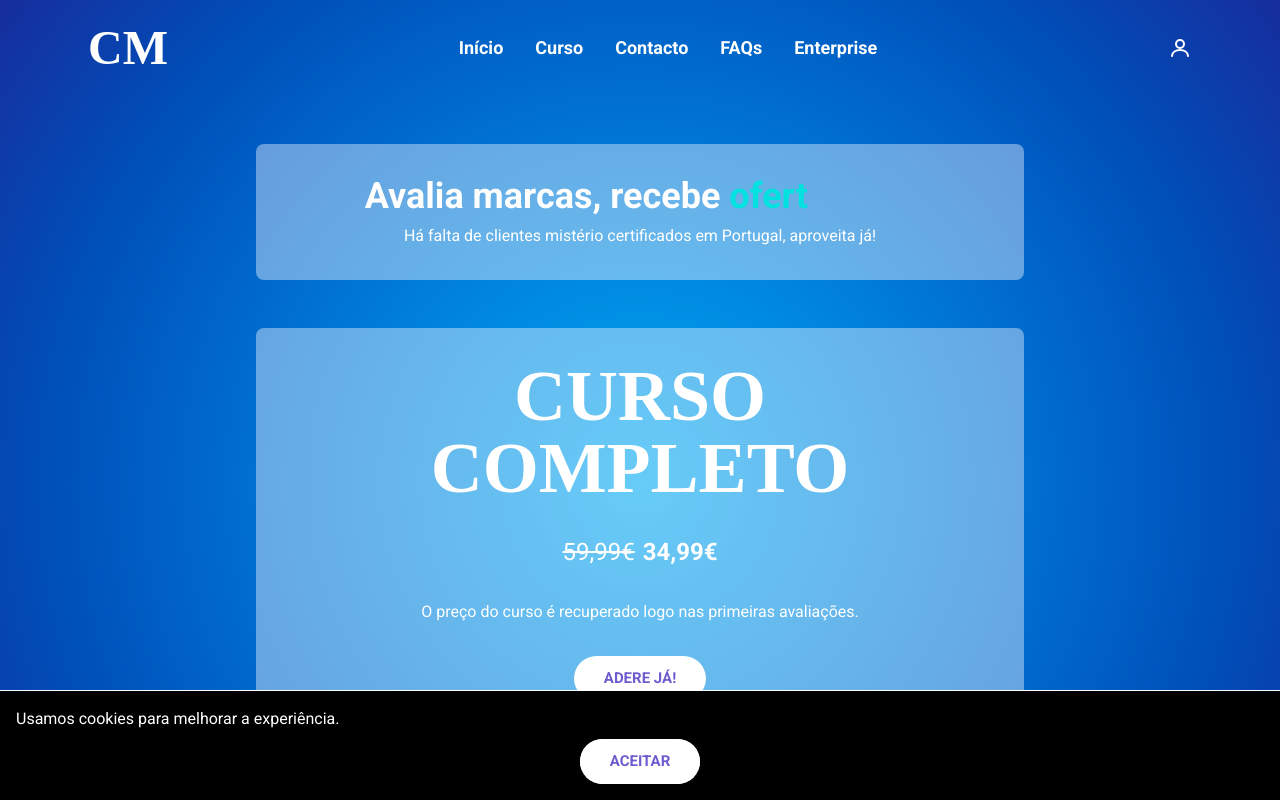
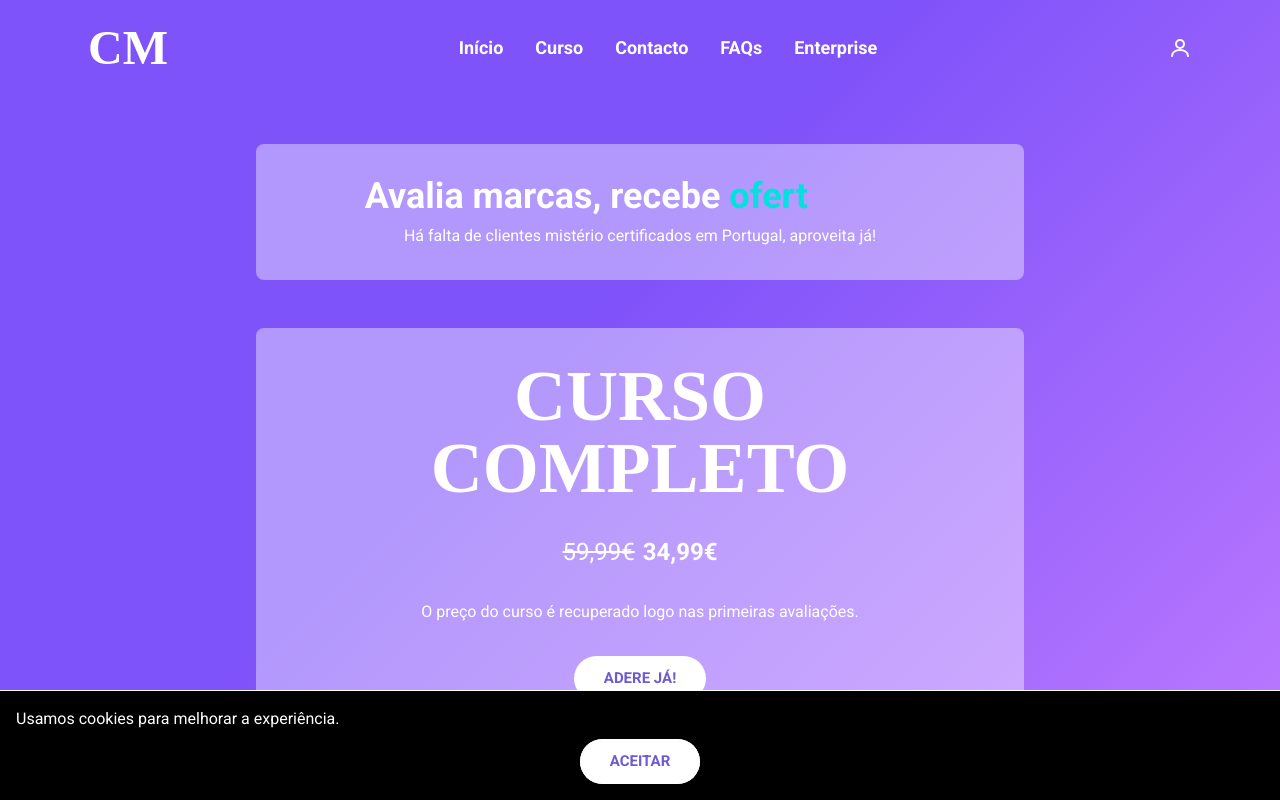
Before and after one commit to msantos51/clientemisterio, a Next.js app in the folder frontend/: page / in a window 1280 px wide. Shown: the top 800 px of the page. Built offline with nearby package versions, Linux system fonts and the light colour scheme; no server answers; a web font is replaced by a local one.

Commit message:
feat: apply diagonal gradient background

```diff
--- a/frontend/app/globals.css
+++ b/frontend/app/globals.css
@@ -74,10 +74,18 @@ html, body {
   /* Garante altura mínima sem bloquear a rolagem */
   min-height: 100vh;
 
-  /* Define uma cor de fundo de reserva caso o gradiente não seja suportado */
-  background-color: #172d9d;
-  /* Aplica o gradiente radial com a paleta solicitada */
-  background: radial-gradient(circle, #00a9f2, #008be2, #006dcf, #004eb8, #172d9d);
+  /* Define uma cor base caso o gradiente não seja suportado */
+  background-color: hsla(256, 94%, 65%, 1);
+  /* Garante a mesma cor de base para motores que não interpretam gradientes */
+  background: hsla(256, 94%, 65%, 1);
+  /* Aplica o gradiente para navegadores baseados em Mozilla antigos */
+  background: -moz-linear-gradient(135deg, hsla(256, 94%, 65%, 1) 40%, hsla(273, 100%, 75%, 1) 100%);
+  /* Aplica o gradiente para navegadores WebKit mais antigos */
+  background: -webkit-linear-gradient(135deg, hsla(256, 94%, 65%, 1) 40%, hsla(273, 100%, 75%, 1) 100%);
+  /* Aplica o gradiente padrão diagonal solicitado para navegadores modernos */
+  background: linear-gradient(135deg, hsla(256, 94%, 65%, 1) 40%, hsla(273, 100%, 75%, 1) 100%);
+  /* Fornece compatibilidade com versões antigas do Internet Explorer */
+  filter: progid:DXImageTransform.Microsoft.gradient(startColorstr="#7D50FA", endColorstr="#C47DFF", GradientType=1);
   /* Impede rolagem horizontal mantendo a vertical */
   overflow-x: hidden;
   overflow-y: auto;
```
